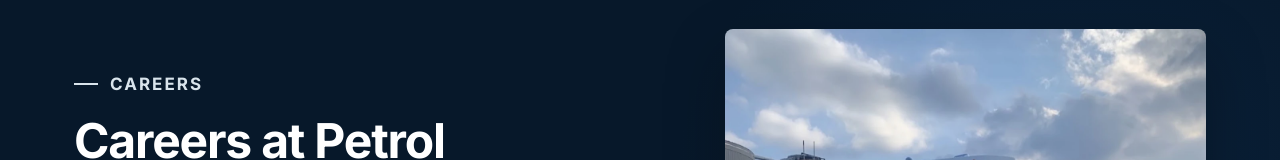
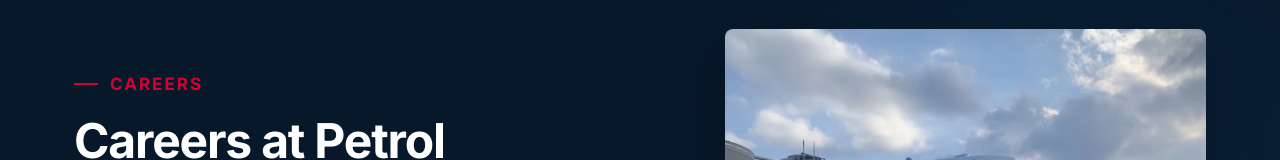
Before and after one commit to joshuawyrick/petrol, a website: page website/careers/index.html in a window 1280 px wide. Shown: the part 195-355 px from the top of the page. Drawn offline with Linux system fonts and the light colour scheme.

Commit message:
Updated site.css

```diff
--- a/website/assets/css/site.css
+++ b/website/assets/css/site.css
@@ -385,6 +385,7 @@ button, input, textarea, select { font: inherit; }
   align-items: center;
 }
 .page-hero-inner > * { min-width: 0; }
+.page-hero .eyebrow { color: var(--red); }
 .page-hero h1 { font-size: clamp(34px, 3.8vw, 48px); }
 .page-hero p { max-width: 600px; color: #d9e4ec; font-size: 17px; line-height: 1.65; }
 .page-hero-media { max-height: 420px; border-radius: var(--radius); overflow: hidden; box-shadow: 0 24px 60px rgba(0,0,0,.28); }
```
